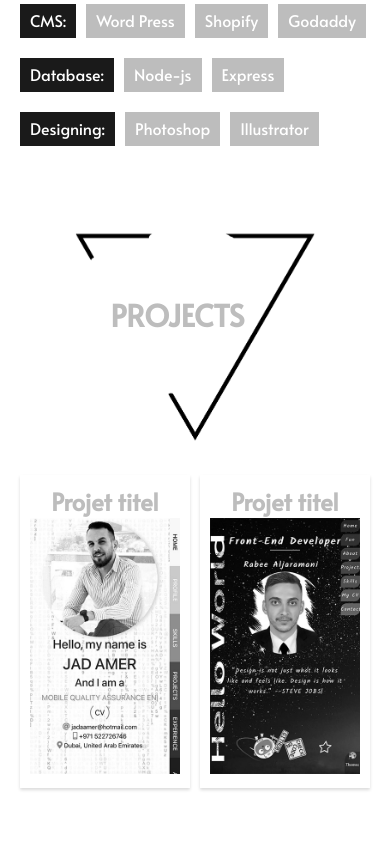
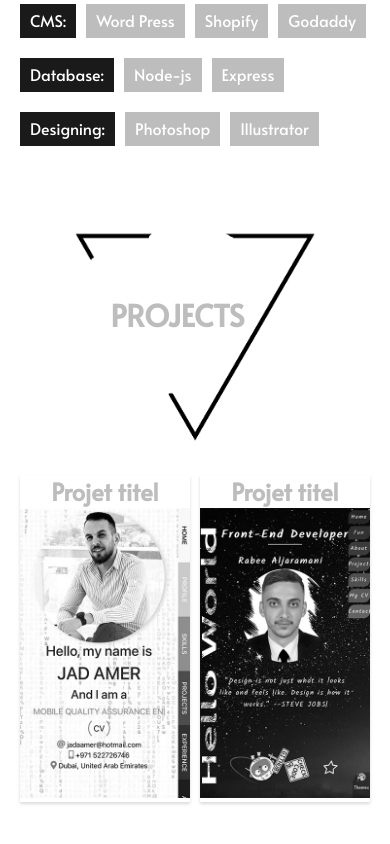
Before and after one commit to rabee-jaramani/protfolio_23, a React (Create React App) app: page / in a window 390 px wide. Shown: the part 1175-2019 px from the top of the page. Built offline with nearby package versions, Linux system fonts and the light colour scheme.

Commit message:
Update projects.sass

```diff
--- a/src/projects/projects.sass
+++ b/src/projects/projects.sass
@@ -79,9 +79,6 @@
         grid-template-columns: repeat(auto-fill, minmax(160px,350px)) minmax(160px,350px)
         gap: 10px
     .project-item
-        padding: 10px
-        position: relative
-        min-height: 200px
         box-shadow: 0px 2px 3px #dbdbdb
         &:hover
             box-shadow: 0px 0px 6px #60d2ff
```
